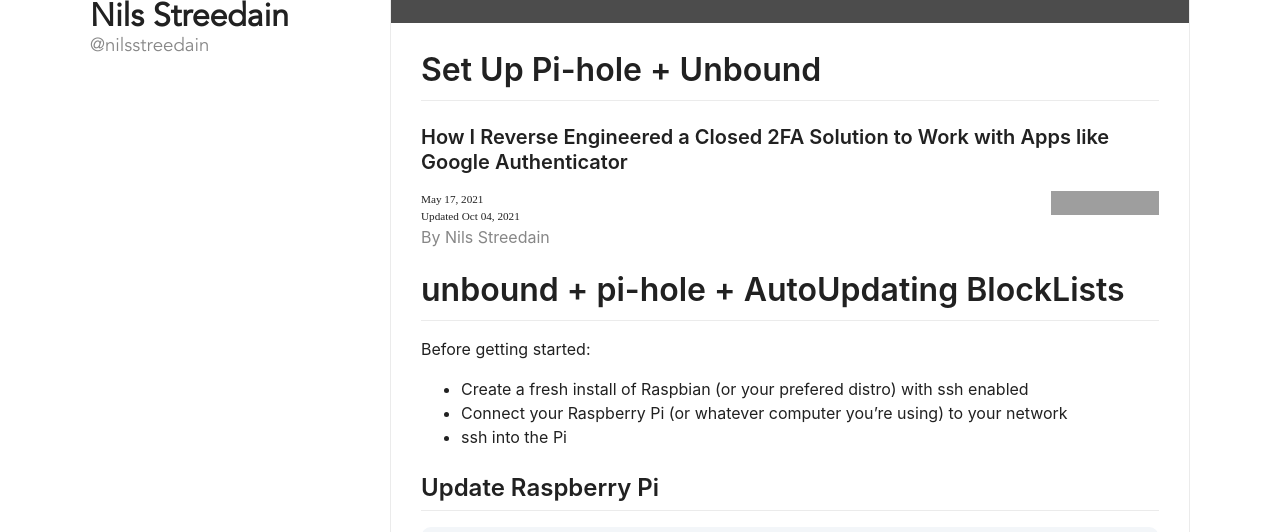
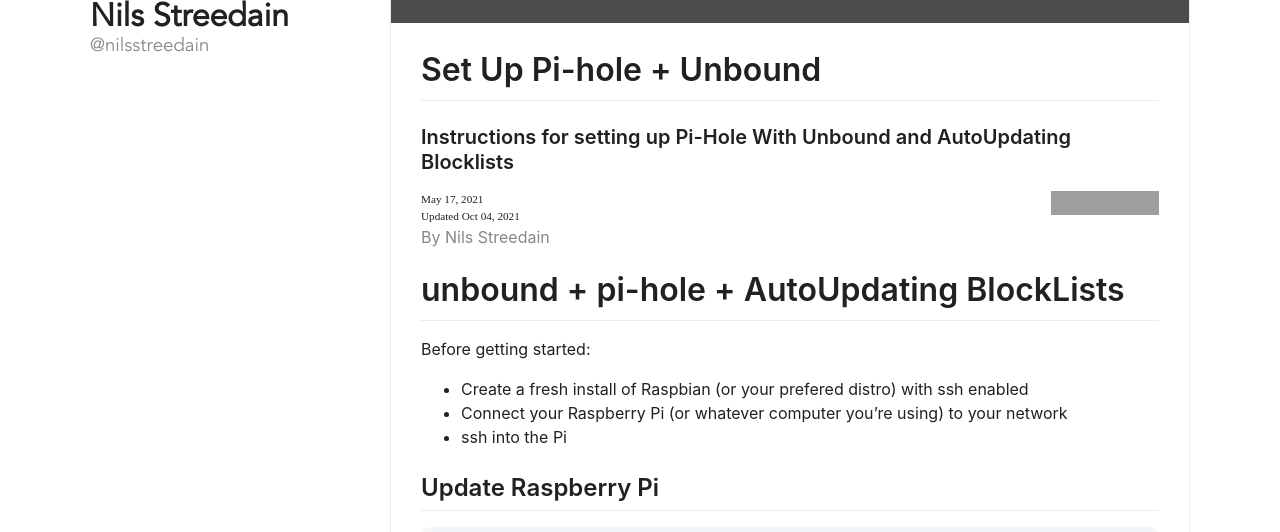
Before and after one commit to nilsstreedain/nilsstreedain.com, a Jekyll site: the page built from blog/_posts/2021-05-17-set-up-pi-hole-+-unbound.md, in a window 1280 px wide and 900 px high, cut to the strip 368-900 px from the top of the window. Built offline with Jekyll 4.4.1, drawn with Linux system fonts in a browser that asks for light colours; grey boxes are pictures that could not be loaded.

Commit message:
Fix unbound subtitle

```diff
--- a/blog/_posts/2021-05-17-set-up-pi-hole-+-unbound.md
+++ b/blog/_posts/2021-05-17-set-up-pi-hole-+-unbound.md
@@ -1,6 +1,6 @@
 ---
 title: Set Up Pi-hole + Unbound
-subtitle: How I Reverse Engineered a Closed 2FA Solution to Work with Apps like Google Authenticator
+subtitle: Instructions for setting up Pi-Hole With Unbound and AutoUpdating Blocklists
 image: /assets/img/pi-hole+unbound.png
 last_updated: 2021-10-04
 featured: true
```
